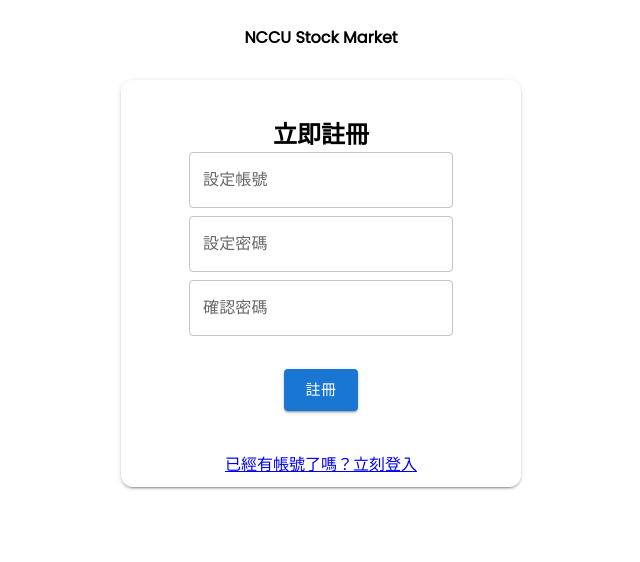
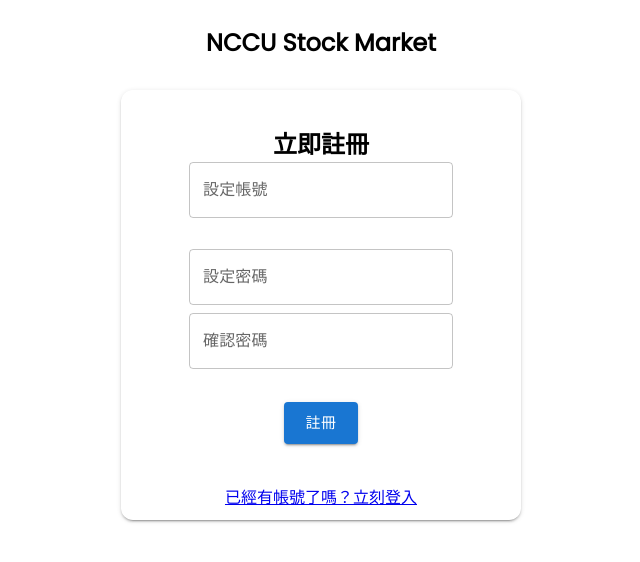
Before and after one commit to ShallyLai/NCCU-Stock-Market, a React (Create React App) app in the folder myreact/: page /signup in a window 1280 px wide. Shown: the top 562 px of the page, without its empty margins (319-959 px from the left). Built offline with nearby package versions, Linux system fonts and the light colour scheme.

Commit message:
SQLInject

```diff
--- a/myreact/src/index.css
+++ b/myreact/src/index.css
@@ -76,7 +76,7 @@ body {
 }
 
 .form-control {
-  margin: 20px 0;
+  margin-top: 20px;
 }
 
 .form-control label {
--- a/myreact/src/pages/component/Header.js
+++ b/myreact/src/pages/component/Header.js
@@ -23,7 +23,7 @@ const Header = (props) => {
     }
     return (
         <header className='header'>
-            <h4>　　NCCU Stock Market</h4>
+            <h2>&emsp;NCCU Stock Market</h2>
             <h1>{props.title}</h1>
             <Box
                 sx={{
--- a/myreact/src/pages/component/SignUp.js
+++ b/myreact/src/pages/component/SignUp.js
@@ -9,11 +9,19 @@ const SignUp = ({ onType }) => {
   const [acc, setAcc] = useState('')
   const [pwd, setPwd] = useState('')
   const [pwd_check, setPwdCheck] = useState('')
+  const [flag, setFlag] = useState(' ')
 
   const onSubmit = (e) => {
     e.preventDefault()
 
     if (!acc) { alert('請輸入帳號！'); return; }
+
+    const re = /^[A-Za-z0-9]+$/g;
+    if (re.test(acc) == false ){
+      alert('請勿輸入特殊字符為使用者名稱');
+      return;
+    }
+
     if (!pwd) { alert('請輸入密碼！'); return; }
     if (!pwd_check) { alert('請重複輸入密碼！'); return; }
 
@@ -50,8 +58,20 @@ const SignUp = ({ onType }) => {
             autoComplete="current-password"
             placeholder='設定您的帳號'
             value={acc}
-            onChange={(e) => setAcc(e.target.value)}
-          />
+            helperText={flag}
+            onChange={(e) => {
+              // console.log(e.target.value);
+              const re = /^[A-Za-z0-9]*$/g;
+              if (re.test(e.target.value) == false ){
+                setFlag("請勿輸入特殊字符");
+              }
+              else {
+                setFlag(" ");
+              }
+              setAcc(e.target.value);
+              return;
+            }
+          }/>
         </div>
         <div className='form-control'>
           <TextField
--- a/myreact/src/pages/index.jsx
+++ b/myreact/src/pages/index.jsx
@@ -14,7 +14,7 @@ const LoginPage = () => {
       Width: 450,
     }}>
       <br />
-      <h4>NCCU Stock Market</h4><br />
+      <h2>NCCU Stock Market</h2><br />
       <Box
         sx={{
           display: 'flex',
--- a/myreact/src/pages/signup.jsx
+++ b/myreact/src/pages/signup.jsx
@@ -13,7 +13,7 @@ const SignupPage = () => {
           Width: 450,
         }}>
           <br />
-          <h4>NCCU Stock Market</h4><br />
+          <h2>NCCU Stock Market</h2><br />
           <Box
             sx={{
               display: 'flex',
```
